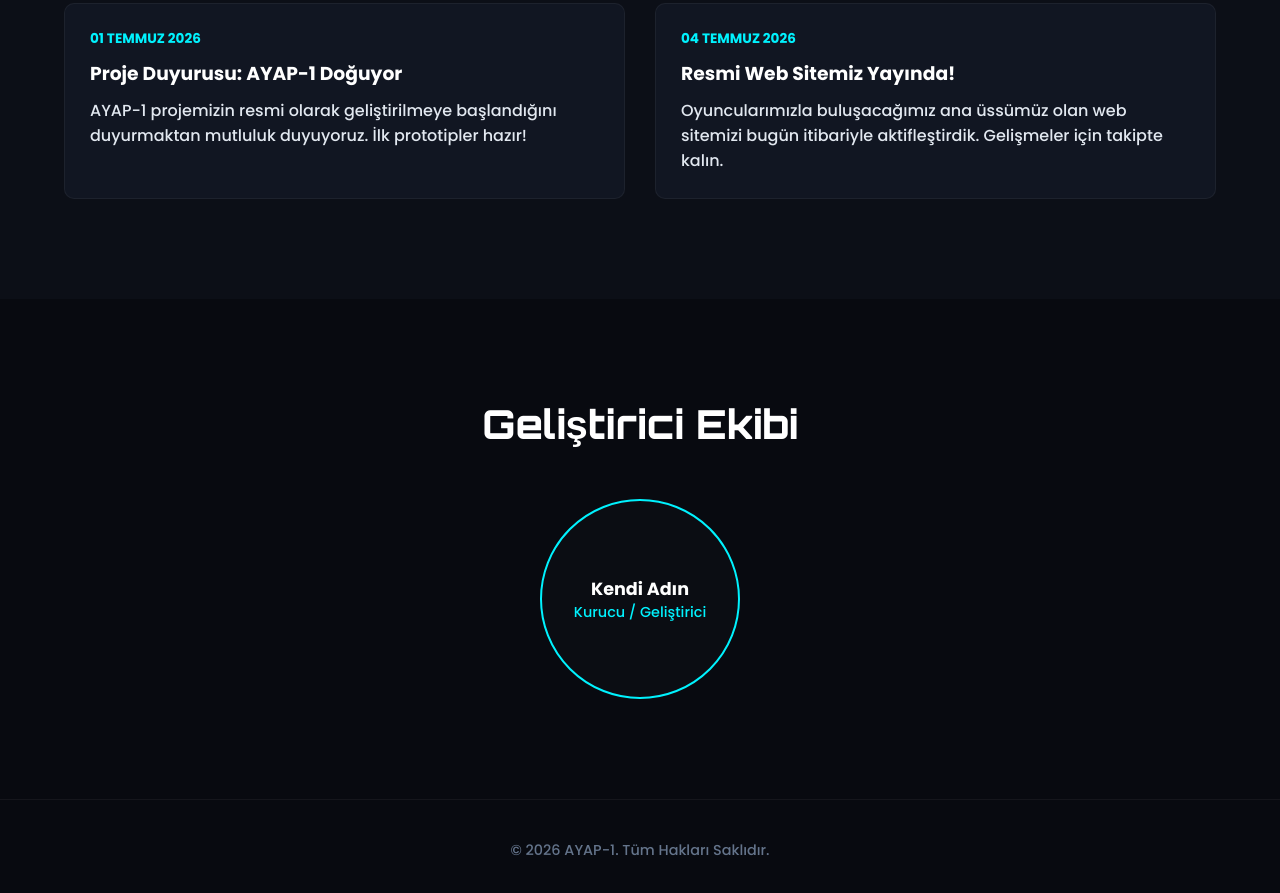
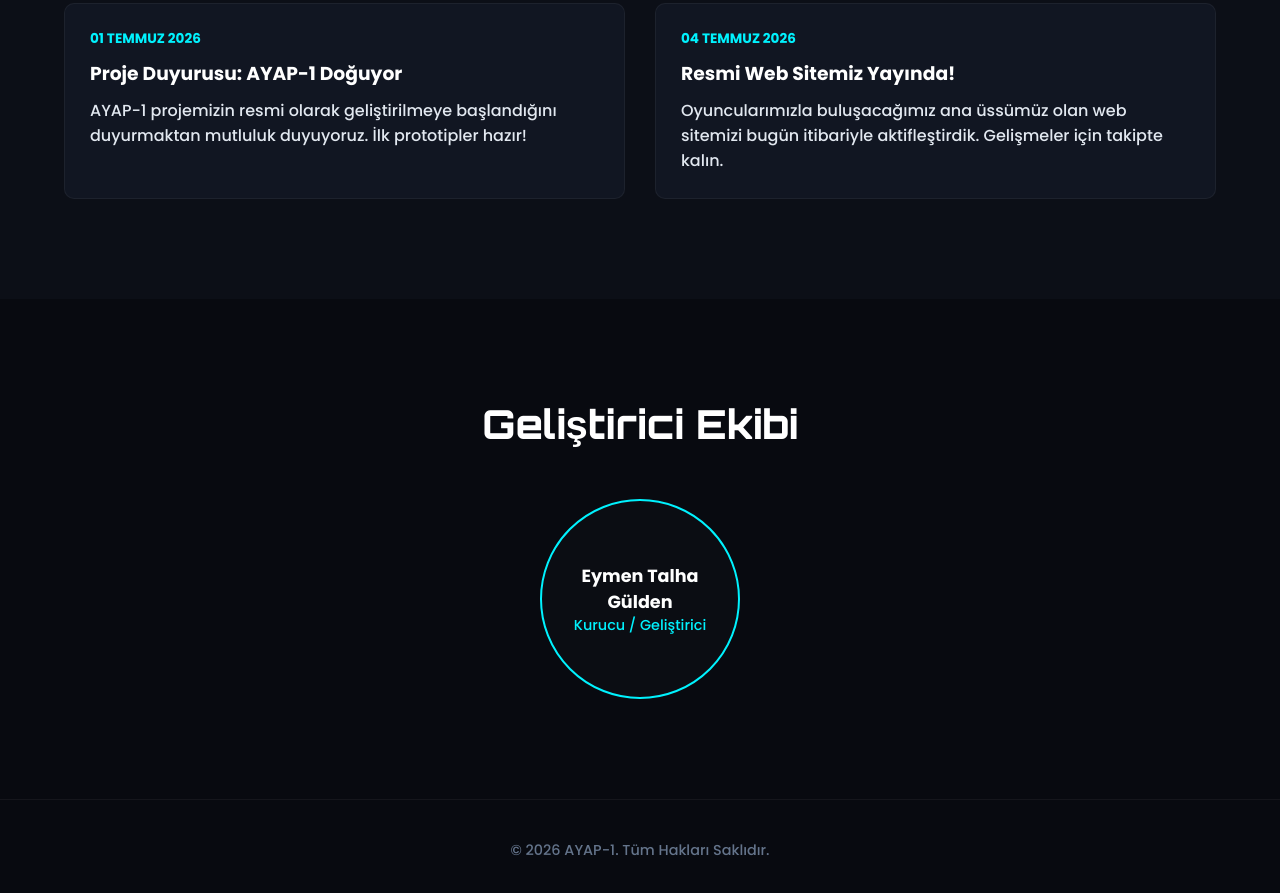
Before and after one commit to RoboZeka2026/AYAP-1, a plain HTML site: page index.html in a window 1280 px wide. Shown: the part 1993-2886 px from the top of the page. Drawn offline with Linux system fonts and the light colour scheme.

Commit message:
Update index.html

```diff
--- a/index.html
+++ b/index.html
@@ -322,7 +322,7 @@
         <h2>Geliştirici Ekibi</h2>
         <div class="grid">
             <div class="team-member">
-                <h3>Kendi Adın</h3>
+                <h3>Eymen Talha Gülden</h3>
                 <p>Kurucu / Geliştirici</p>
             </div>
             <!-- Buraya ekipteki diğer arkadaşlarını da ekleyebilirsin -->
```
